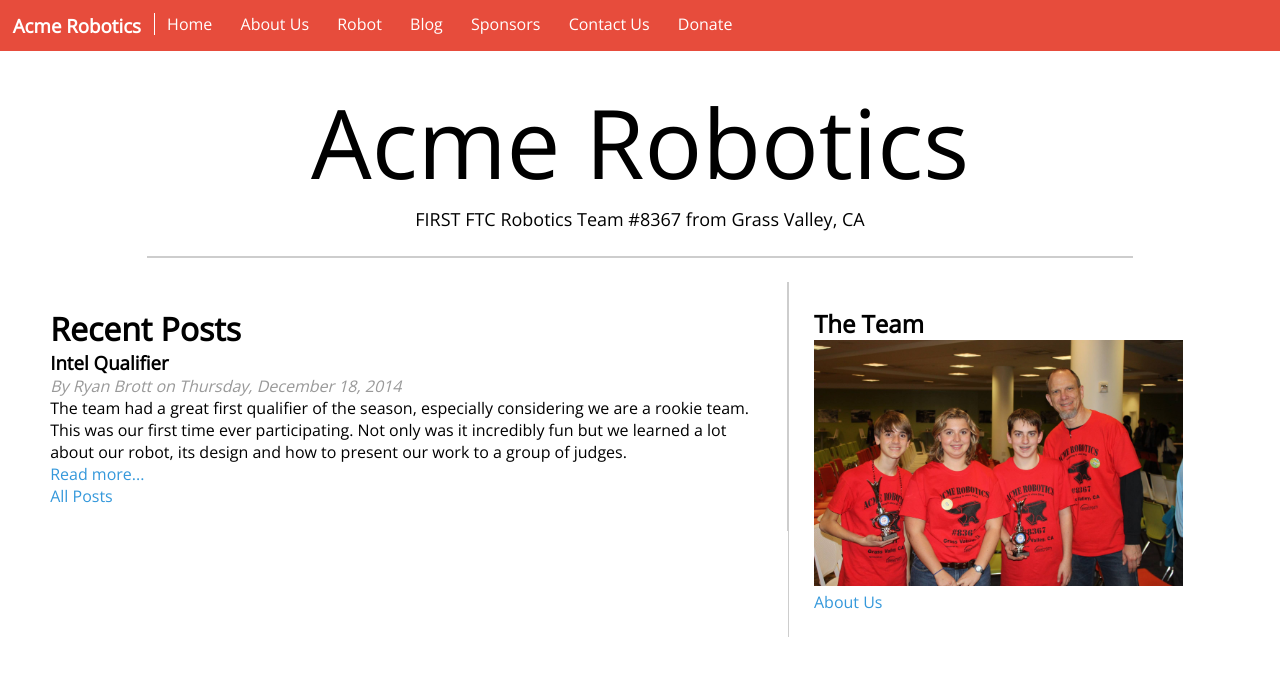
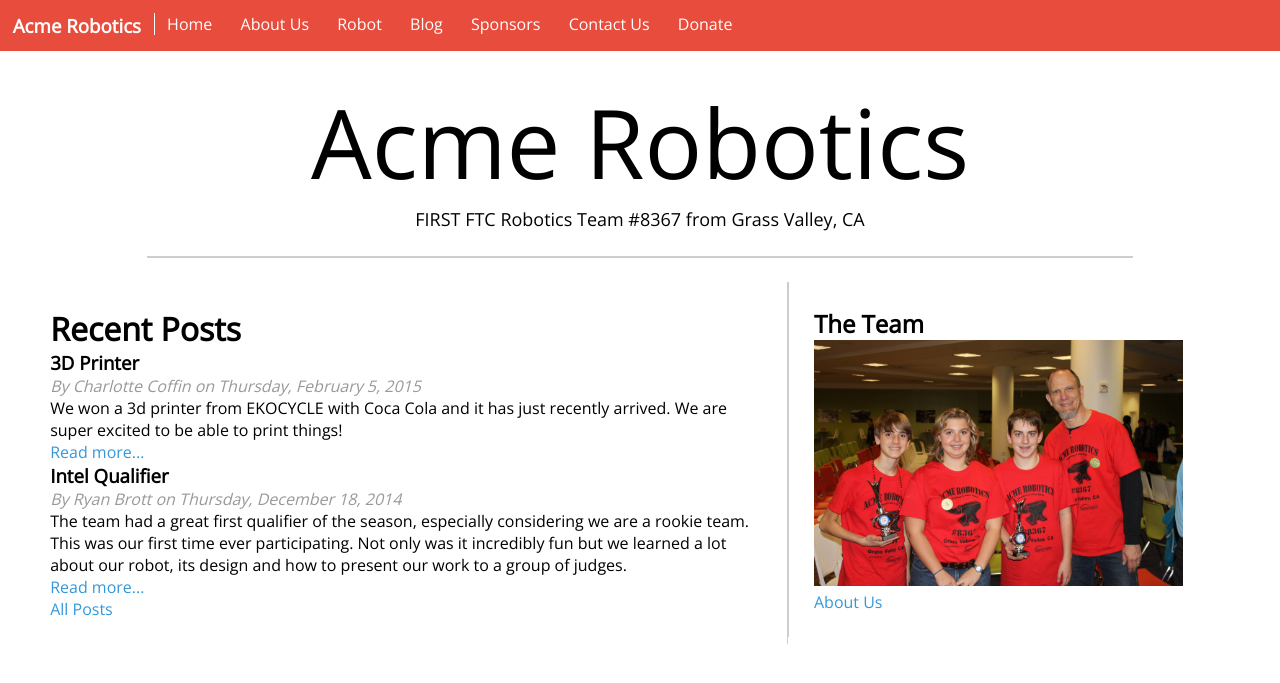
Before and after one commit to acmerobotics/acmerobotics.github.io, a Jekyll site: the page built from index.html, in a window 1280 px wide. Shown: the top 683 px of the page. Built offline with Jekyll 4.4.1, drawn with Linux system fonts in a browser that asks for light colours; nearby versions of some CDN libraries; some of the changed lines change nothing that is shown.

Commit message:
added the roadrunner 2 info and a new blog post

```diff
--- /dev/null
+++ b/_posts/2015-2-5-3d-printer.md
@@ -0,0 +1,17 @@
+---
+title: 3D Printer
+author: Charlotte Coffin
+layout: post
+---
+
+We won a 3d printer from EKOCYCLE with Coca Cola and it has just recently arrived. We are super excited to be able to print things!
+
+![The printer.](/assets/printer.jpg)
+
+EKOCYCLE promotes the use of recycled plastic and therefore much of their cartridges were made from recycled plastic. Being a rookie team having a 3D printer is very very exciting. We are now able to custom-make parts for our robot as well as giveaways for the competitions.
+
+The printer is an EKOCYCLE Cube printer. We had to apply by writing and submitting a 300 word essay on why our team needs a printer and why we want this specific one. Sponsored by coca cola and will.i.am, we won it virtually free.
+
+It is incredible to be able to do what we love, and make cool plastic stuff as well as help to reuse the abundance of plastic waste we are producing.
+
+We cannot wait to see what we can do with this!!
--- a/robot.html
+++ b/robot.html
@@ -12,4 +12,14 @@
 The robot scores by dragging the rolling goals onto the ramp or into the designated parking zones. Once it has done that, it too parks itself atop a ramp and sits until the end of teleop. This may seem limited, but allows for scoring a maximum of 120 points in teleop. When you pair this with the points earned from driving off the ramp / knocking down the kickstand, that makes about 170 points.
 <br/><br/>
 The robot also has a foam core shell that keeps balls outside of the chassis (to avoid penalties) and provides a clean aesthetic look for the robot. </p>
+
+<h2>Roadrunner 2</h2>
+<div class="centered">
+	<img class="half" src="/assets/roadrunner2.jpg"/>
+</div>
+<p>Roadrunner 2 is the second version of our robot. This time we implemented four-wheel drive, and each wheel has its own motor. We also made the base slightly larger and added a acryllic shell to protect the robot. Roadrunner 2 is fast and agile, much like the previous iteration. It still has a 2:1 gear ratio, the little hook, and is still fairly small
+<br/><br/>
+Again, the robot scores by dragging the rolling goals onto the ramp or into the designated parking zones. Once it has done that, it too parks itself atop a ramp and sits until the end of teleop. One would think that, without a lifting mechanism, Roadrunner 2 would be unable to be competitive, however this is not the case. Raodrunner is able to score about 120 points in teleop.
+<br/><br/>
+This iteration of Roadrunner also has a very relaible autonomus mode. It is able to relaibly hit the kickstand every time from the ramp. This, paired with the teleop, puts us at scoring about 170 points per match. Go Roadrunner 2! </p>
 {% include footer.html %}
```
Also changed, not shown: assets/printer.jpg (added), 1 other file.
